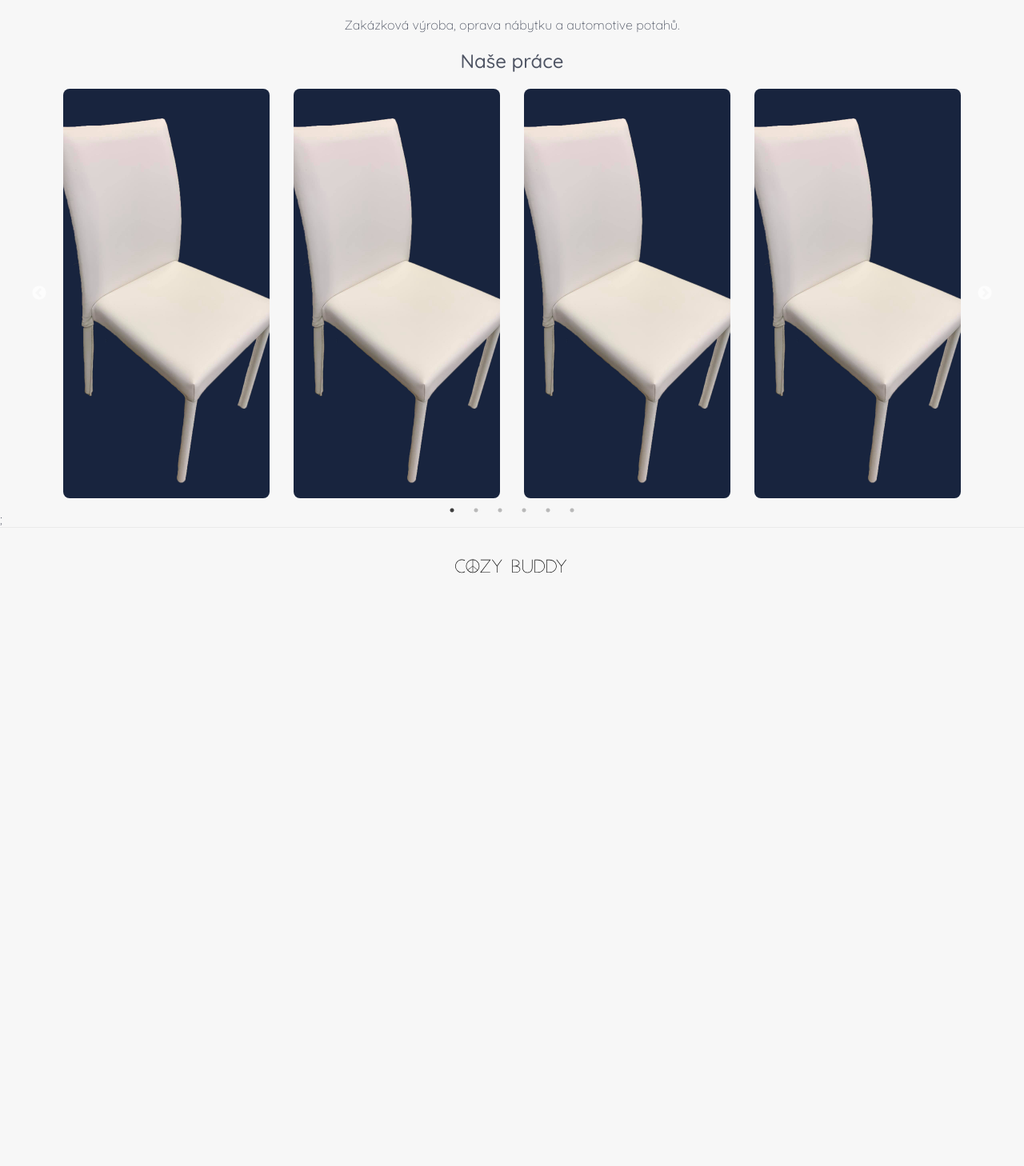
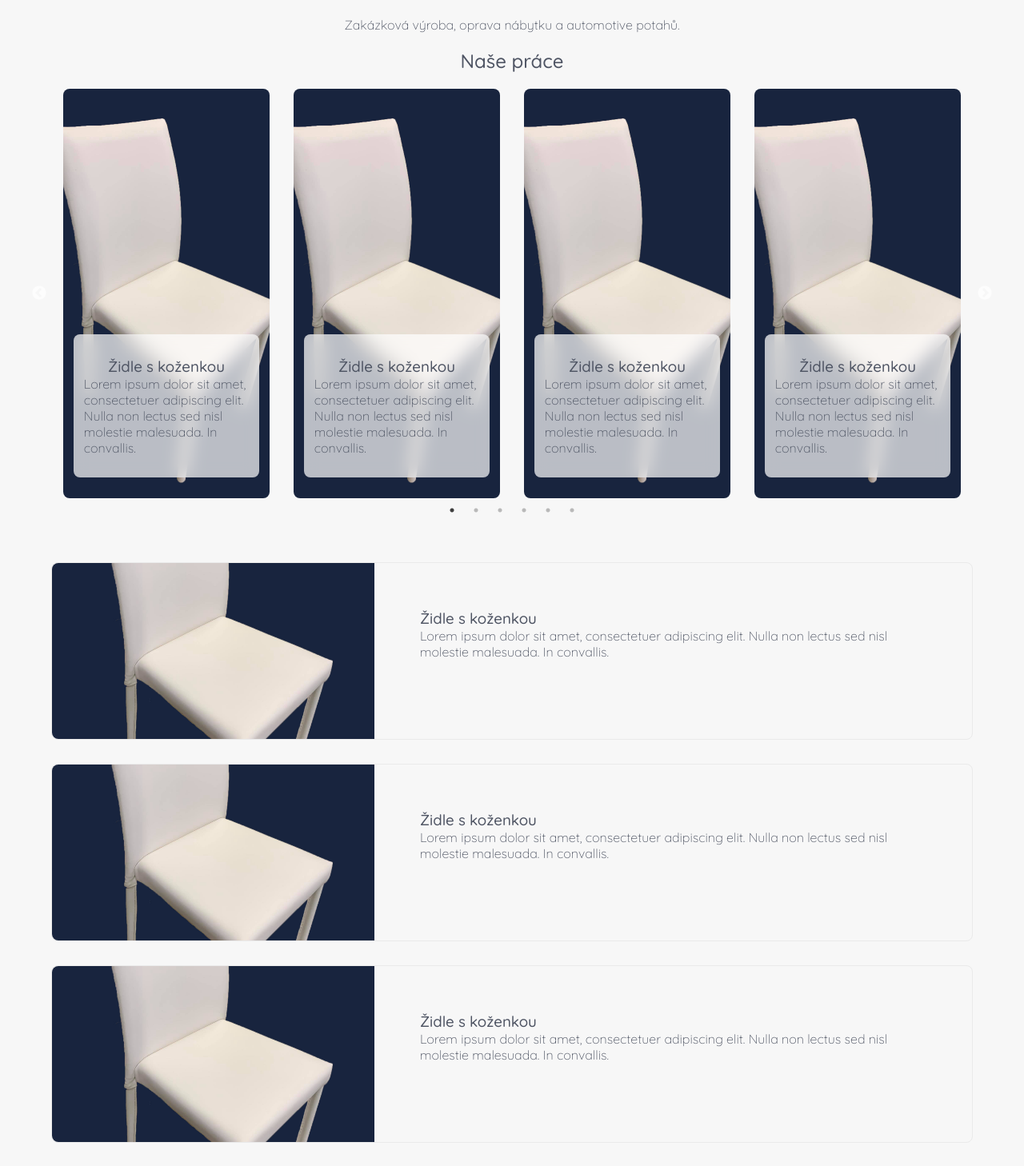
Before and after one commit to Gozo18/Cozy, a Next.js app: page / in a window 1280 px wide. Shown: the part 132-1590 px from the top of the page at 80% size. Before the commit the page ends 891 px from the top, so only its background shows below. Built offline with nearby package versions, Linux system fonts and the light colour scheme.

Commit message:
Homepage

```diff
--- /dev/null
+++ b/components/list.js
@@ -0,0 +1,64 @@
+import Image from "next/image";
+import Link from "next/link";
+
+import styles from "../styles/List.module.scss";
+
+function List() {
+  return (
+    <div className={styles.listBox}>
+      <div className={styles.listItem}>
+        <div className={styles.listImage}>
+          <Image
+            src="/chair.jpg"
+            alt="Cozy Buddy Logo"
+            layout="fill"
+            objectFit="cover"
+          />
+        </div>
+        <div className={styles.listText}>
+          <h3>Židle s koženkou</h3>
+          <p>
+            Lorem ipsum dolor sit amet, consectetuer adipiscing elit. Nulla non
+            lectus sed nisl molestie malesuada. In convallis.
+          </p>
+        </div>
+      </div>
+      <div className={styles.listItem}>
+        <div className={styles.listImage}>
+          <Image
+            src="/chair.jpg"
+            alt="Cozy Buddy Logo"
+            layout="fill"
+            objectFit="cover"
+          />
+        </div>
+        <div className={styles.listText}>
+          <h3>Židle s koženkou</h3>
+          <p>
+            Lorem ipsum dolor sit amet, consectetuer adipiscing elit. Nulla non
+            lectus sed nisl molestie malesuada. In convallis.
+          </p>
+        </div>
+      </div>
+      <div className={styles.listItem}>
+        <div className={styles.listImage}>
+          <Image
+            src="/chair.jpg"
+            alt="Cozy Buddy Logo"
+            layout="fill"
+            objectFit="cover"
+          />
+        </div>
+        <div className={styles.listText}>
+          <h3>Židle s koženkou</h3>
+          <p>
+            Lorem ipsum dolor sit amet, consectetuer adipiscing elit. Nulla non
+            lectus sed nisl molestie malesuada. In convallis.
+          </p>
+        </div>
+      </div>
+    </div>
+  );
+}
+
+export default List;
--- a/components/slick/Slider.module.scss
+++ b/components/slick/Slider.module.scss
@@ -1,5 +1,10 @@
 .sliderBlock {
+  margin-bottom: 80px;
   width: 100%;
+
+  @media (max-width: 991px) {
+    margin-bottom: 50px;
+  }
 
   h2 {
     text-align: center;
@@ -7,14 +12,10 @@
 }
 
 .sliderItem {
+  position: relative;
   display: flex;
   justify-content: center;
   margin: 0 15px;
-
-  a {
-    position: relative;
-    width: 100%;
-  }
 }
 
 .sliderImage {
@@ -32,3 +33,24 @@
     border-radius: 8px;
   }
 }
+
+.sliderGlass {
+  position: absolute;
+  left: 5%;
+  bottom: 5%;
+  display: flex;
+  justify-content: center;
+  align-items: center;
+  flex-direction: column;
+  padding: 5%;
+  width: 90%;
+  height: 35%;
+  backdrop-filter: blur(10px);
+  background-color: rgba(255, 255, 255, 0.7);
+  border-radius: 8px;
+
+  h3,
+  p {
+    margin: 0;
+  }
+}
--- a/components/slick/slider.js
+++ b/components/slick/slider.js
@@ -21,6 +21,7 @@ function SimpleSlider() {
           slidesToScroll: 1,
           infinite: true,
           dots: true,
+          arrows: false,
         },
       },
     ],
@@ -40,19 +41,12 @@ function SimpleSlider() {
                   objectFit="cover"
                 />
               </div>
-            </div>
-          </a>
-        </Link>
-        <Link href="/">
-          <a>
-            <div className={styles.sliderItem}>
-              <div className={styles.sliderImage}>
-                <Image
-                  src="/chair.jpg"
-                  alt="Cozy Buddy Logo"
-                  layout="fill"
-                  objectFit="cover"
-                />
+              <div className={styles.sliderGlass}>
+                <h3>Židle s koženkou</h3>
+                <p>
+                  Lorem ipsum dolor sit amet, consectetuer adipiscing elit.
+                  Nulla non lectus sed nisl molestie malesuada. In convallis.
+                </p>
               </div>
             </div>
           </a>
@@ -68,19 +62,12 @@ function SimpleSlider() {
                   objectFit="cover"
                 />
               </div>
-            </div>
-          </a>
-        </Link>
-        <Link href="/">
-          <a>
-            <div className={styles.sliderItem}>
-              <div className={styles.sliderImage}>
-                <Image
-                  src="/chair.jpg"
-                  alt="Cozy Buddy Logo"
-                  layout="fill"
-                  objectFit="cover"
-                />
+              <div className={styles.sliderGlass}>
+                <h3>Židle s koženkou</h3>
+                <p>
+                  Lorem ipsum dolor sit amet, consectetuer adipiscing elit.
+                  Nulla non lectus sed nisl molestie malesuada. In convallis.
+                </p>
               </div>
             </div>
           </a>
@@ -96,6 +83,13 @@ function SimpleSlider() {
                   objectFit="cover"
                 />
               </div>
+              <div className={styles.sliderGlass}>
+                <h3>Židle s koženkou</h3>
+                <p>
+                  Lorem ipsum dolor sit amet, consectetuer adipiscing elit.
+                  Nulla non lectus sed nisl molestie malesuada. In convallis.
+                </p>
+              </div>
             </div>
           </a>
         </Link>
@@ -110,6 +104,55 @@ function SimpleSlider() {
                   objectFit="cover"
                 />
               </div>
+              <div className={styles.sliderGlass}>
+                <h3>Židle s koženkou</h3>
+                <p>
+                  Lorem ipsum dolor sit amet, consectetuer adipiscing elit.
+                  Nulla non lectus sed nisl molestie malesuada. In convallis.
+                </p>
+              </div>
+            </div>
+          </a>
+        </Link>
+        <Link href="/">
+          <a>
+            <div className={styles.sliderItem}>
+              <div className={styles.sliderImage}>
+                <Image
+                  src="/chair.jpg"
+                  alt="Cozy Buddy Logo"
+                  layout="fill"
+                  objectFit="cover"
+                />
+              </div>
+              <div className={styles.sliderGlass}>
+                <h3>Židle s koženkou</h3>
+                <p>
+                  Lorem ipsum dolor sit amet, consectetuer adipiscing elit.
+                  Nulla non lectus sed nisl molestie malesuada. In convallis.
+                </p>
+              </div>
+            </div>
+          </a>
+        </Link>
+        <Link href="/">
+          <a>
+            <div className={styles.sliderItem}>
+              <div className={styles.sliderImage}>
+                <Image
+                  src="/chair.jpg"
+                  alt="Cozy Buddy Logo"
+                  layout="fill"
+                  objectFit="cover"
+                />
+              </div>
+              <div className={styles.sliderGlass}>
+                <h3>Židle s koženkou</h3>
+                <p>
+                  Lorem ipsum dolor sit amet, consectetuer adipiscing elit.
+                  Nulla non lectus sed nisl molestie malesuada. In convallis.
+                </p>
+              </div>
             </div>
           </a>
         </Link>
--- a/pages/index.js
+++ b/pages/index.js
@@ -1,4 +1,5 @@
 import SimpleSlider from "../components/slick/slider";
+import List from "../components/list";
 import styles from "../styles/Home.module.scss";
 
 export default function Home() {
@@ -9,6 +10,7 @@ export default function Home() {
         <p>Zakázková výroba, oprava nábytku a automotive potahů.</p>
       </div>
       <SimpleSlider />
+      <List />
     </div>
   );
 }
--- /dev/null
+++ b/styles/List.module.scss
@@ -0,0 +1,34 @@
+.listBox {
+  width: 100%;
+}
+
+.listItem {
+  display: flex;
+  margin-bottom: 30px;
+  border: 1px solid #eaeaea;
+  border-radius: 8px;
+}
+
+.listImage {
+  position: relative;
+  width: 35%;
+  height: 220px;
+
+  @media (max-width: 991px) {
+    height: 130px;
+  }
+
+  img {
+    border-radius: 8px 0 0 8px;
+  }
+}
+
+.listText {
+  padding: 5%;
+  width: 65%;
+
+  h3,
+  p {
+    margin: 0;
+  }
+}
--- a/styles/globals.scss
+++ b/styles/globals.scss
@@ -8,6 +8,11 @@ body {
   font-weight: 300;
   color: #4e5463;
   background-color: #f7f7f7;
+  font-size: 1rem;
+
+  @media (max-width: 991px) {
+    font-size: 0.9rem;
+  }
 }
 
 a {
@@ -39,3 +44,9 @@ h2 {
     font-size: 1rem;
   }
 }
+
+h3 {
+  @media (max-width: 991px) {
+    font-size: 0.8rem;
+  }
+}
```
